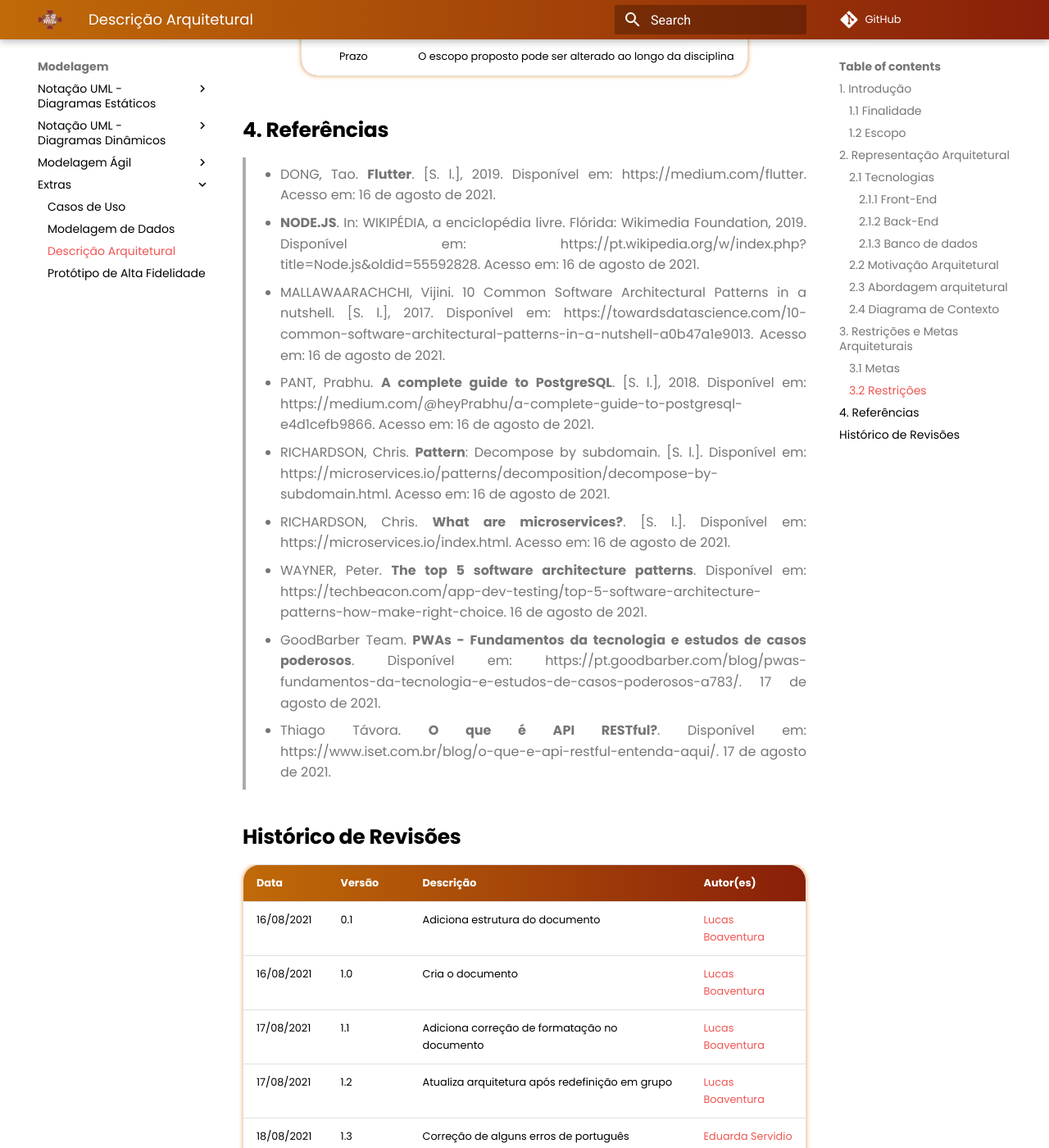
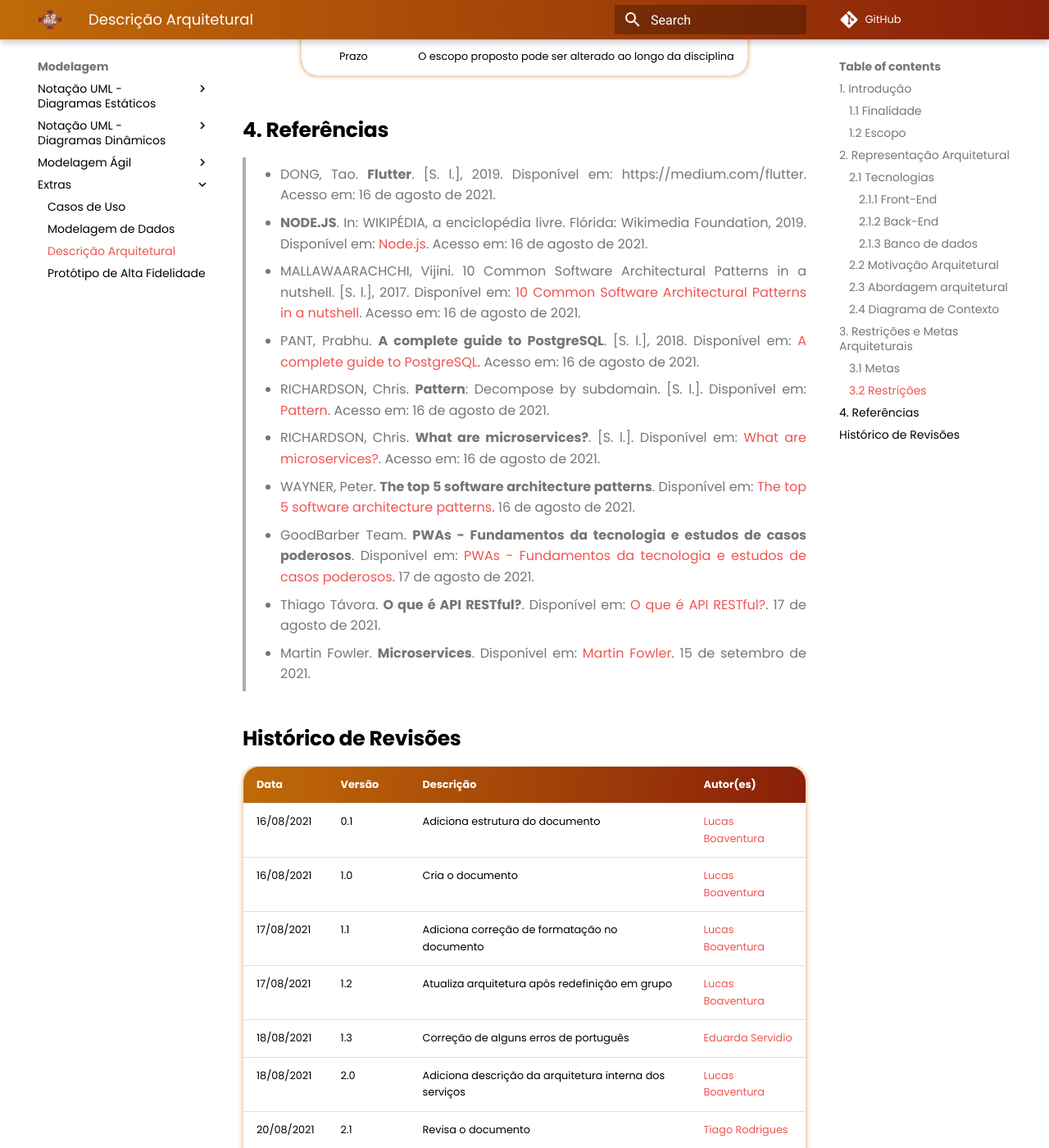
Before and after one commit to UnBArqDsw2021-1/2021.1_G02_TaNaMesa_docs, an MkDocs documentation site: the page built from docs/2-Modelagem/extras/arquitetura.md, in a window 1280 px wide and 1400 px high, scrolled down 4548 px. Shown: the whole window at 82% size. Built offline with MkDocs 1.6.1 and Material for MkDocs 9.7.7, drawn with Linux system fonts in a browser that asks for light colours; comment, search, counter and statistics services are not loaded; some of the changed text lies outside the part shown.

Commit message:
(#120) Adicionando referências de acordo com o documento

```diff
--- a/docs/2-Modelagem/extras/arquitetura.md
+++ b/docs/2-Modelagem/extras/arquitetura.md
@@ -106,21 +106,23 @@ O PWA (Progressive Web App), que será usado no Front-end da aplicação possui
 
 > - DONG, Tao. **Flutter**. [S. l.], 2019. Disponível em: https://medium.com/flutter. Acesso em: 16 de agosto de 2021.
 
-> - **NODE.JS**. In: WIKIPÉDIA, a enciclopédia livre. Flórida: Wikimedia Foundation, 2019. Disponível em: https://pt.wikipedia.org/w/index.php?title=Node.js&oldid=55592828. Acesso em: 16 de agosto de 2021.
+> - **NODE.JS**. In: WIKIPÉDIA, a enciclopédia livre. Flórida: Wikimedia Foundation, 2019. Disponível em: [Node.js](https://pt.wikipedia.org/w/index.php?title=Node.js&oldid=55592828). Acesso em: 16 de agosto de 2021.
 
-> - MALLAWAARACHCHI, Vijini. 10 Common Software Architectural Patterns in a nutshell. [S. l.], 2017. Disponível em: https://towardsdatascience.com/10-common-software-architectural-patterns-in-a-nutshell-a0b47a1e9013. Acesso em: 16 de agosto de 2021.
+> - MALLAWAARACHCHI, Vijini. 10 Common Software Architectural Patterns in a nutshell. [S. l.], 2017. Disponível em: [10 Common Software Architectural Patterns in a nutshell](https://towardsdatascience.com/10-common-software-architectural-patterns-in-a-nutshell-a0b47a1e9013). Acesso em: 16 de agosto de 2021.
 
-> - PANT, Prabhu. **A complete guide to PostgreSQL**. [S. l.], 2018. Disponível em: https://medium.com/@heyPrabhu/a-complete-guide-to-postgresql-e4d1cefb9866. Acesso em: 16 de agosto de 2021.
+> - PANT, Prabhu. **A complete guide to PostgreSQL**. [S. l.], 2018. Disponível em: [A complete guide to PostgreSQL](https://medium.com/@heyPrabhu/a-complete-guide-to-postgresql-e4d1cefb9866). Acesso em: 16 de agosto de 2021.
 
-> - RICHARDSON, Chris. **Pattern**: Decompose by subdomain. [S. l.]. Disponível em: https://microservices.io/patterns/decomposition/decompose-by-subdomain.html. Acesso em: 16 de agosto de 2021.
+> - RICHARDSON, Chris. **Pattern**: Decompose by subdomain. [S. l.]. Disponível em: [Pattern](https://microservices.io/patterns/decomposition/decompose-by-subdomain.html). Acesso em: 16 de agosto de 2021.
 
-> - RICHARDSON, Chris. **What are microservices?**. [S. l.]. Disponível em: https://microservices.io/index.html. Acesso em: 16 de agosto de 2021.
+> - RICHARDSON, Chris. **What are microservices?**. [S. l.]. Disponível em: [What are microservices?](https://microservices.io/index.html). Acesso em: 16 de agosto de 2021.
 
-> - WAYNER, Peter. **The top 5 software architecture patterns**. Disponível em: https://techbeacon.com/app-dev-testing/top-5-software-architecture-patterns-how-make-right-choice. 16 de agosto de 2021.
+> - WAYNER, Peter. **The top 5 software architecture patterns**. Disponível em: [The top 5 software architecture patterns](https://techbeacon.com/app-dev-testing/top-5-software-architecture-patterns-how-make-right-choice). 16 de agosto de 2021.
 
-> - GoodBarber Team. **PWAs - Fundamentos da tecnologia e estudos de casos poderosos**. Disponível em: https://pt.goodbarber.com/blog/pwas-fundamentos-da-tecnologia-e-estudos-de-casos-poderosos-a783/. 17 de agosto de 2021.
+> - GoodBarber Team. **PWAs - Fundamentos da tecnologia e estudos de casos poderosos**. Disponível em: [PWAs - Fundamentos da tecnologia e estudos de casos poderosos](https://pt.goodbarber.com/blog/pwas-fundamentos-da-tecnologia-e-estudos-de-casos-poderosos-a783/). 17 de agosto de 2021.
 
-> - Thiago Távora. **O que é API RESTful?**. Disponível em: https://www.iset.com.br/blog/o-que-e-api-restful-entenda-aqui/. 17 de agosto de 2021.
+> - Thiago Távora. **O que é API RESTful?**. Disponível em: [O que é API RESTful?](https://www.iset.com.br/blog/o-que-e-api-restful-entenda-aqui/). 17 de agosto de 2021.
+
+> - Martin Fowler. **Microservices**. Disponível em: [Martin Fowler](https://martinfowler.com/articles/microservices.html). 15 de setembro de 2021.
 
 ## Histórico de Revisões
 
@@ -135,4 +137,5 @@ O PWA (Progressive Web App), que será usado no Front-end da aplicação possui
 | 20/08/2021 | 2.1    | Revisa o documento                                     | [Tiago Rodrigues](https://github.com/tsrrodrigues)   |
 | 23/08/2021 | 2.2    | Revisa o documento                                     | [Ítalo Alves](https://github.com/alvesitalo)         |
 | 23/08/2021 | 2.3    | Corrige erro ortográfico                               | [Herick Portugues](https://github.com/herickport)    |
-| 20/09/2021 | 3.0    | Adicionando nova motivação arquitetural                                       | [Lucas Boaventura](https://github.com/lboaventura25) |
+| 20/09/2021 | 2.4    | Adicionando nova motivação arquitetural                                       | [Lucas Boaventura](https://github.com/lboaventura25) |
+| 20/09/2021 | 3.0    | Adicionando referências de acordo com o documento                                       | [Lucas Boaventura](https://github.com/lboaventura25) |
```
